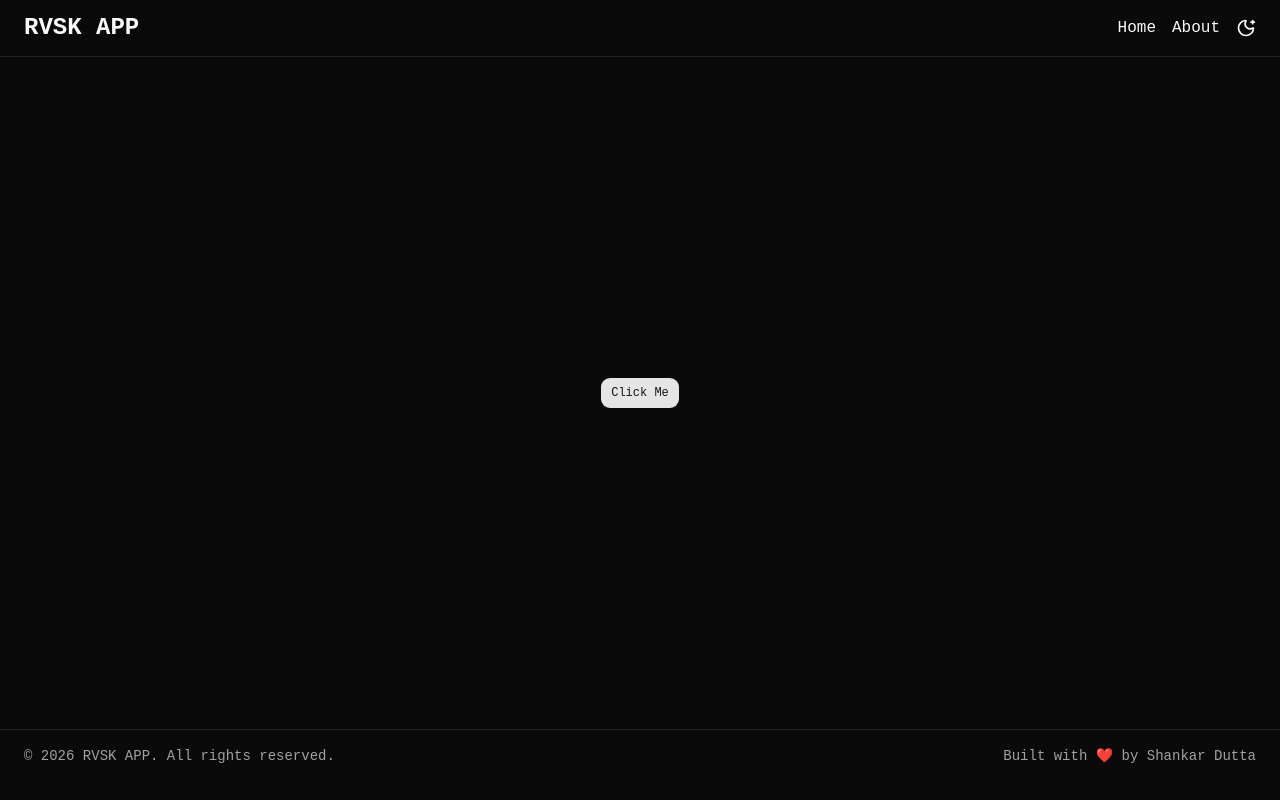
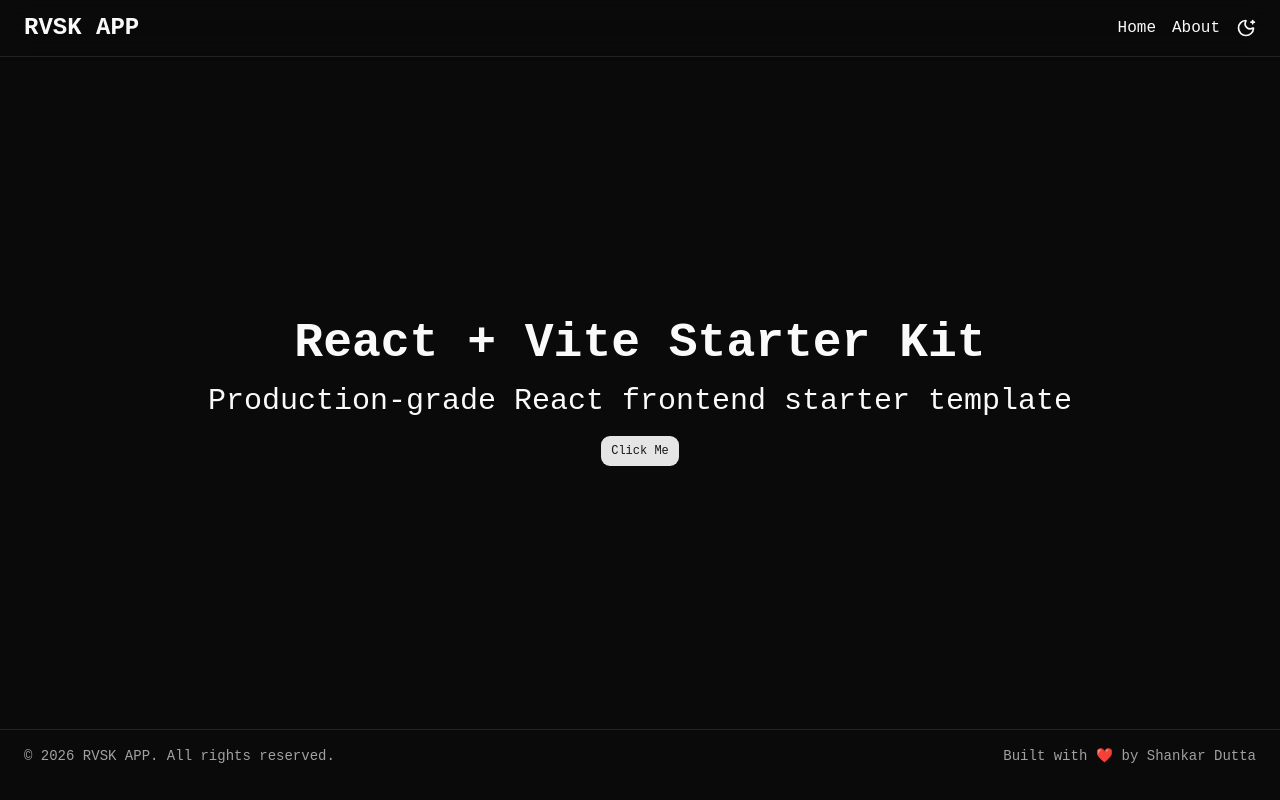
Before and after one commit to ShankarDutta/react-vite-starter-kit, a React (Vite) app: page / in a window 1280 px wide. Built offline with nearby package versions, Linux system fonts and the light colour scheme.

Commit message:
feat(home): add starter landing page with hero section

```diff
--- a/src/components/ui/button.jsx
+++ b/src/components/ui/button.jsx
@@ -4,7 +4,7 @@
 import { cn } from "@/lib/utils";
 
 const buttonVariants = cva(
-  "group/button inline-flex shrink-0 items-center justify-center rounded-lg border border-transparent bg-clip-padding text-xs font-medium whitespace-nowrap transition-all outline-none select-none focus-visible:border-ring focus-visible:ring-1 focus-visible:ring-ring/50 active:not-aria-[haspopup]:translate-y-px disabled:pointer-events-none disabled:opacity-50 aria-invalid:border-destructive aria-invalid:ring-1 aria-invalid:ring-destructive/20 dark:aria-invalid:border-destructive/50 dark:aria-invalid:ring-destructive/40 [&_svg]:pointer-events-none [&_svg]:shrink-0 [&_svg:not([class*='size-'])]:size-4",
+  "group/button inline-flex shrink-0 items-center justify-center cursor-pointer rounded-lg border border-transparent bg-clip-padding text-xs font-medium whitespace-nowrap transition-all outline-none select-none focus-visible:border-ring focus-visible:ring-1 focus-visible:ring-ring/50 active:not-aria-[haspopup]:translate-y-px disabled:pointer-events-none disabled:opacity-50 aria-invalid:border-destructive aria-invalid:ring-1 aria-invalid:ring-destructive/20 dark:aria-invalid:border-destructive/50 dark:aria-invalid:ring-destructive/40 [&_svg]:pointer-events-none [&_svg]:shrink-0 [&_svg:not([class*='size-'])]:size-4",
   {
     variants: {
       variant: {
--- a/src/pages/Home.jsx
+++ b/src/pages/Home.jsx
@@ -2,8 +2,18 @@
 
 const Home = () => {
   return (
-    <section className="grid h-[84dvh] place-items-center">
-      <ToastButton />
+    <section className="grid h-[78dvh] place-items-center md:h-[82dvh] lg:h-[84dvh]">
+      <section className="space-y-4 px-6 text-center">
+        <h1 className="text-3xl font-semibold lg:text-5xl">
+          React + Vite Starter Kit
+        </h1>
+
+        <h2 className="text-lg lg:text-3xl">
+          Production-grade React frontend starter template
+        </h2>
+
+        <ToastButton />
+      </section>
     </section>
   );
 };
```
